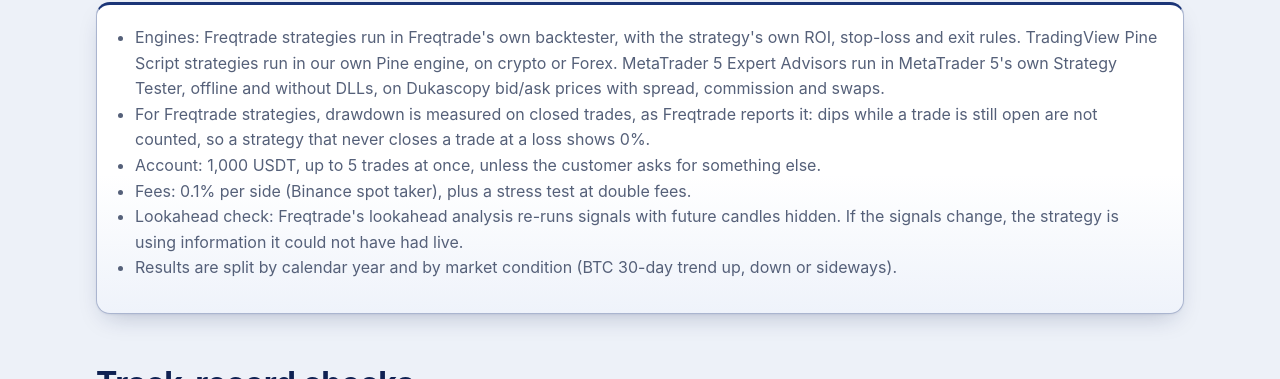
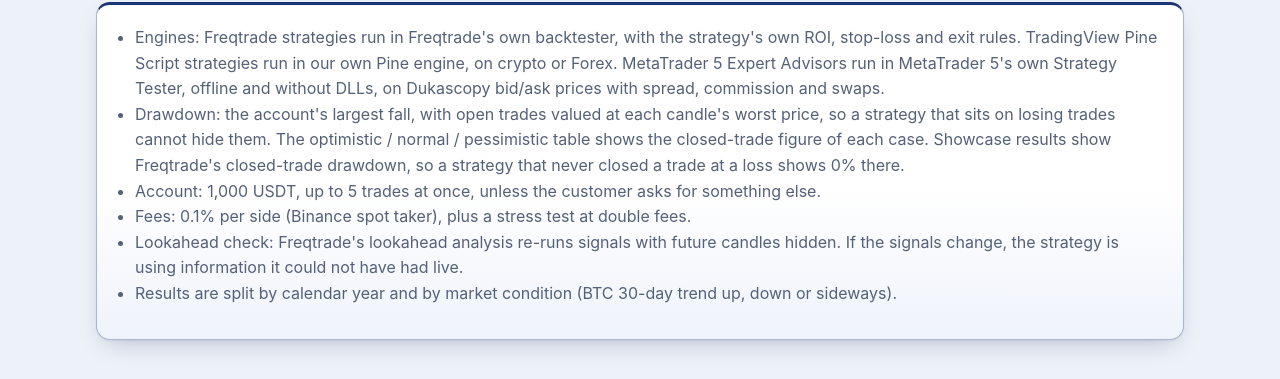
Before and after one commit to backteststation/backteststation.github.io, a plain HTML site: page methodology.html in a window 1280 px wide. Shown: the part 736-1115 px from the top of the page. Drawn offline with Linux system fonts and the light colour scheme.

Commit message:
Methodology: drawdown includes open trades in customer reports; showcase uses closed trades
Co-Authored-By: Claude Opus 5.5 <noreply@anthropic.com>

```diff
--- a/methodology.html
+++ b/methodology.html
@@ -42,8 +42,10 @@
       rules. TradingView Pine Script strategies run in our own Pine engine, on crypto or Forex. MetaTrader 5 Expert Advisors run
       in MetaTrader 5's own Strategy Tester, offline and without DLLs, on Dukascopy bid/ask prices with spread, commission and
       swaps.</li>
-    <li>For Freqtrade strategies, drawdown is measured on closed trades, as Freqtrade reports it: dips while a trade is still open are not counted, so
-      a strategy that never closes a trade at a loss shows 0%.</li>
+    <li>Drawdown: the account's largest fall, with open trades valued at each candle's worst price, so a strategy that
+      sits on losing trades cannot hide them. The optimistic / normal / pessimistic table shows the closed-trade figure of
+      each case. Showcase results show Freqtrade's closed-trade drawdown, so a strategy that never closed a trade at a
+      loss shows 0% there.</li>
     <li>Account: 1,000 USDT, up to 5 trades at once, unless the customer asks for something else.</li>
     <li>Fees: 0.1% per side (Binance spot taker), plus a stress test at double fees.</li>
     <li>Lookahead check: Freqtrade's lookahead analysis re-runs signals with future candles hidden. If the signals change,
```
